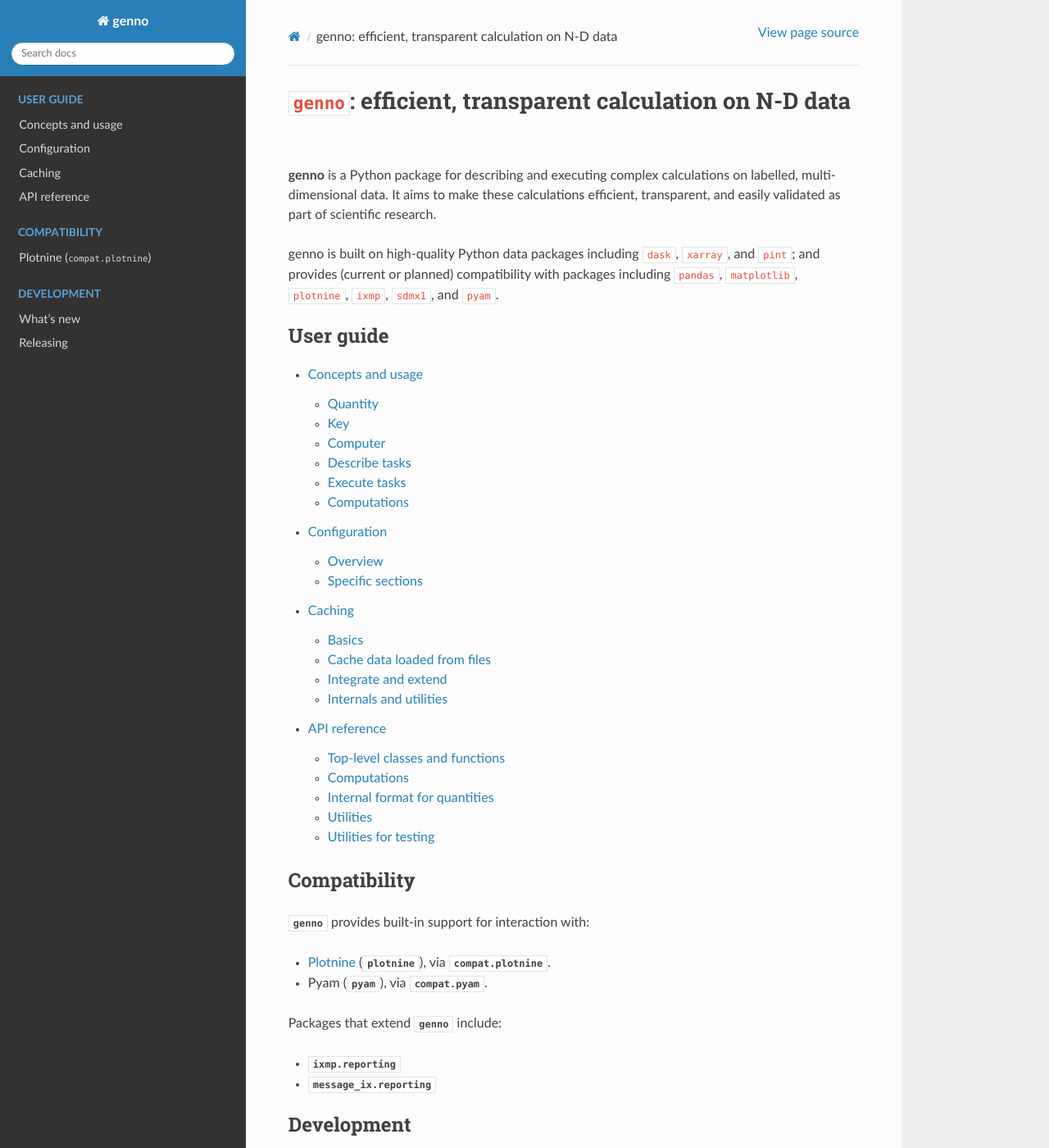
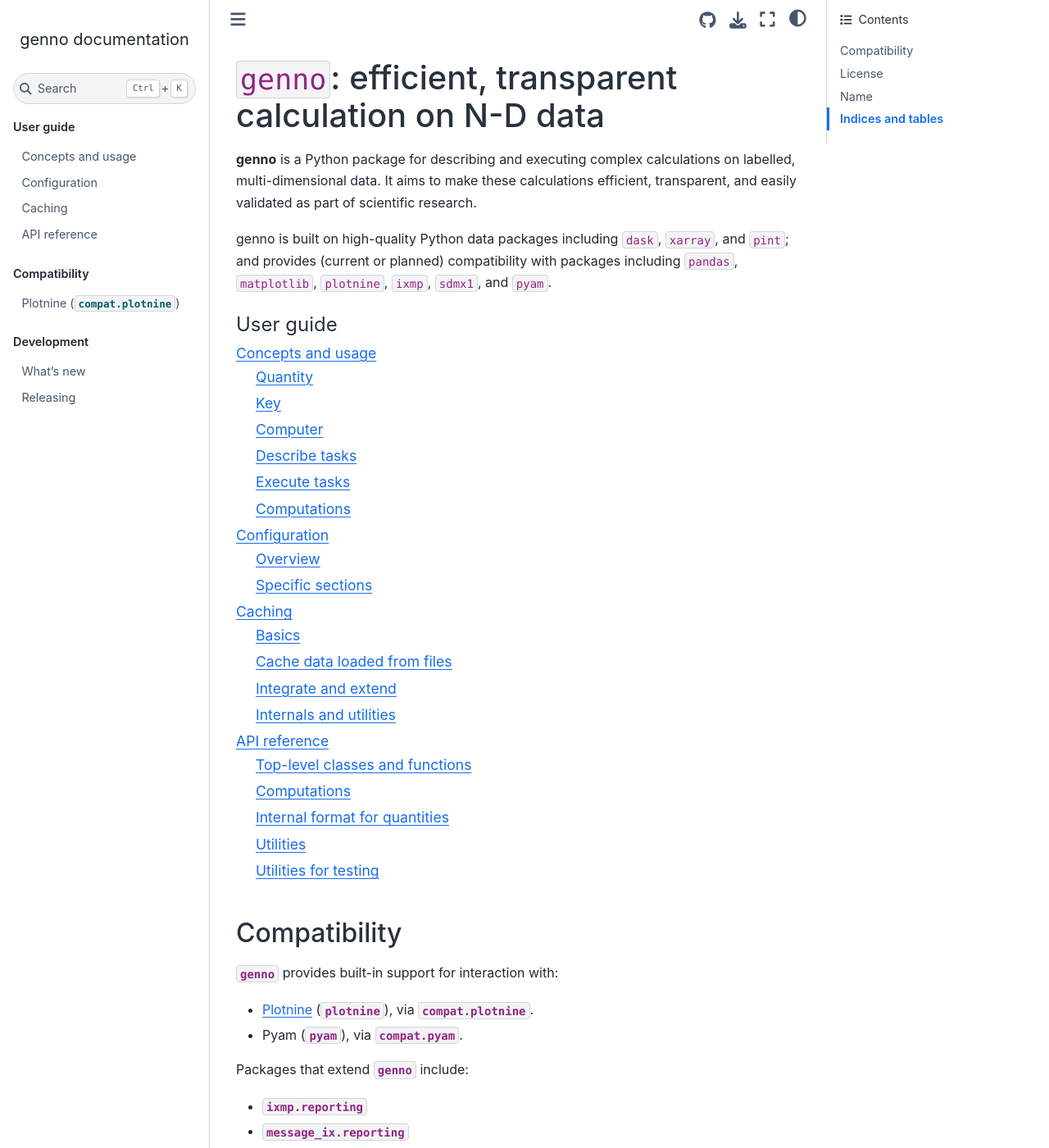
Before and after one commit to khaeru/genno, a Sphinx documentation site: the page built from doc/index.rst, in a window 1280 px wide and 1400 px high. Shown: the whole window at 82% size. Built offline with Sphinx 7.4.7 and the Sphinx Book theme 1.1.4, drawn with Linux system fonts in a browser that asks for light colours; pages that are not in the unit, such as notebooks, are missing from menus; some of the changed text lies outside the part shown.

Commit message:
Switch to sphinx-book-theme

```diff
--- a/doc/conf.py
+++ b/doc/conf.py
@@ -39,8 +39,17 @@ exclude_patterns = ["_build", "Thumbs.db", ".DS_Store"]
 
 # The theme to use for HTML and HTML Help pages.  See the documentation for a list of
 # builtin themes.
-html_theme = "sphinx_rtd_theme"
+html_theme = "sphinx_book_theme"
 
+html_theme_options = dict(
+    path_to_docs="doc",
+    repository_url="https://github.com/khaeru/genno",
+    show_navbar_depth=2,
+    use_edit_page_button=True,
+    use_issues_button=True,
+    use_repository_button=True,
+    use_source_button=True,
+)
 
 # -- Options for sphinx.ext.extlinks ---------------------------------------------------
 
--- a/pyproject.toml
+++ b/pyproject.toml
@@ -42,7 +42,7 @@ dependencies = [
 graphviz = ["graphviz"]
 docs = [
   "IPython",
-  "sphinx_rtd_theme",
+  "sphinx-book-theme",
 ]
 # Specific packages for which compatibility is provided
 plotnine = ["plotnine"]
```
